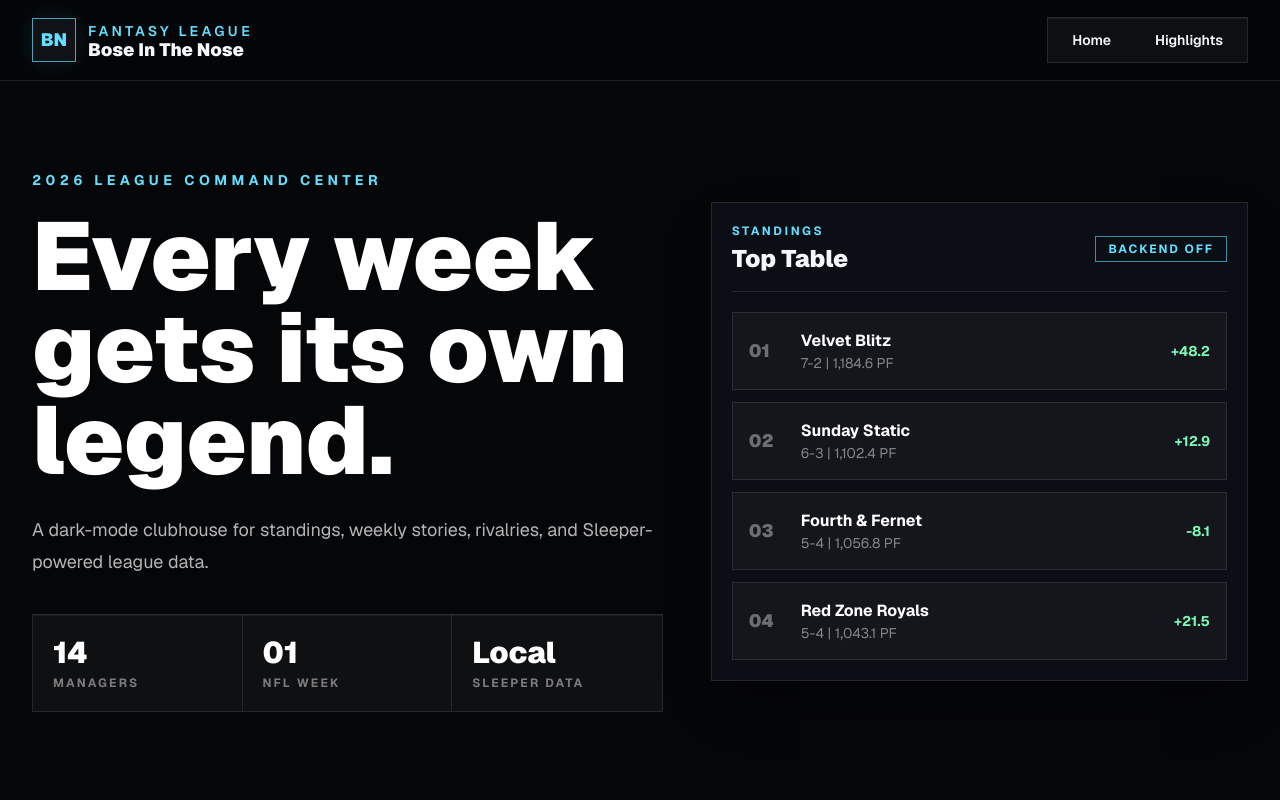
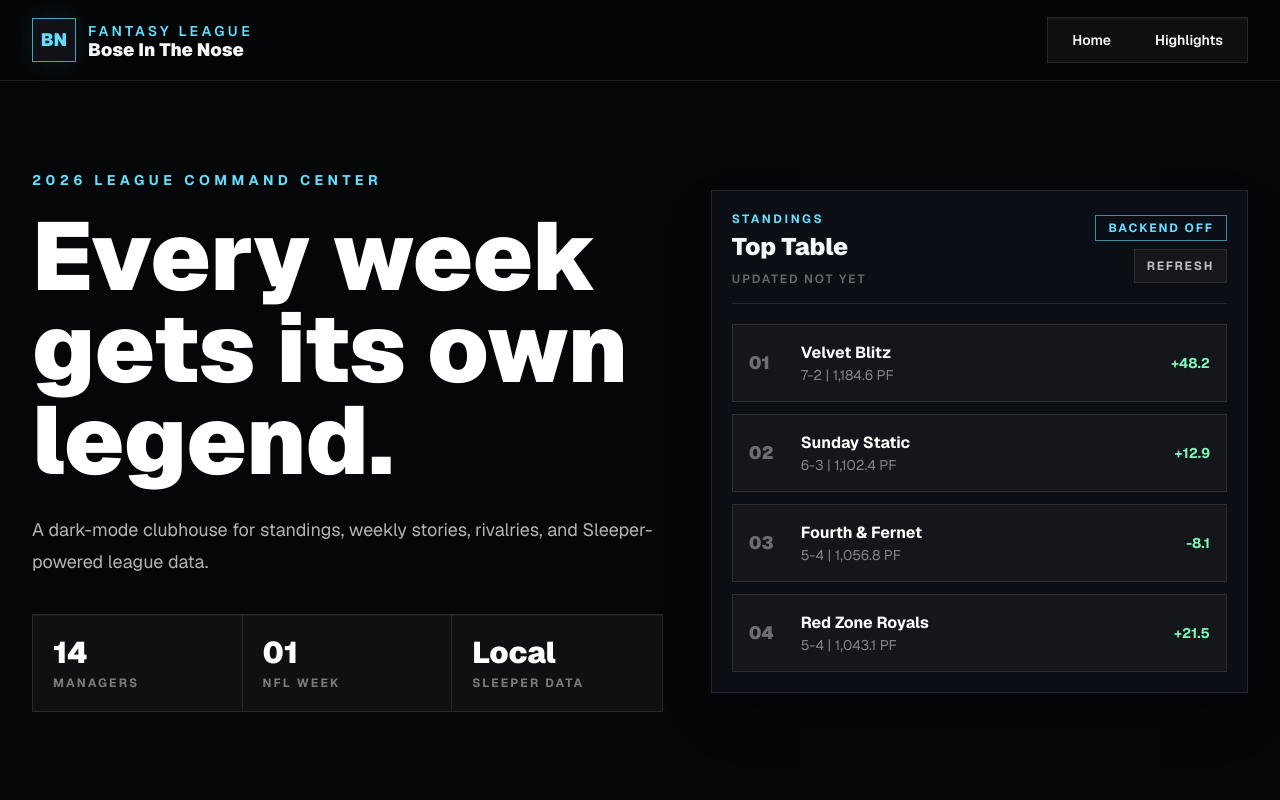
Before and after one commit to Springbock99/BoseInTheNose, a Next.js app: page / in a window 1280 px wide. Shown: the top 800 px of the page. Built offline with nearby package versions, Linux system fonts and the light colour scheme; no server answers.

Commit message:
Add automatic Sleeper data refresh

```diff
--- a/app/LeagueDashboard.tsx
+++ b/app/LeagueDashboard.tsx
@@ -1,6 +1,6 @@
 'use client';
 
-import { useEffect, useMemo, useState } from 'react';
+import { useCallback, useEffect, useMemo, useState } from 'react';
 
 type SleeperUser = {
   user_id: string;
@@ -89,6 +89,7 @@ const fallbackHighlights: Highlight[] = [
 ];
 
 const navItems = ['Home', 'Highlights'];
+const refreshIntervalMs = 60_000;
 
 function formatRecord(roster: SleeperRoster) {
   const wins = roster.settings?.wins ?? 0;
@@ -185,40 +186,56 @@ export default function LeagueDashboard() {
   const [leagueData, setLeagueData] = useState<LeagueResponse | null>(null);
   const [matchups, setMatchups] = useState<Matchup[]>([]);
   const [status, setStatus] = useState<'loading' | 'ready' | 'offline'>('loading');
+  const [lastUpdated, setLastUpdated] = useState<Date | null>(null);
+  const [isRefreshing, setIsRefreshing] = useState(false);
 
-  useEffect(() => {
-    let cancelled = false;
+  const loadLeague = useCallback(async (shouldUpdate = () => true) => {
+    setIsRefreshing(true);
 
-    async function loadLeague() {
     try {
-        const leagueResponse = await fetch(`${apiBaseUrl}/api/league`);
+      const leagueResponse = await fetch(`${apiBaseUrl}/api/league`, { cache: 'no-store' });
       if (!leagueResponse.ok) {
         throw new Error('League request failed');
       }
 
       const data = (await leagueResponse.json()) as LeagueResponse;
       const week = data.state?.week || 1;
-        const matchupsResponse = await fetch(`${apiBaseUrl}/api/league/matchups/${week}`);
+      const matchupsResponse = await fetch(`${apiBaseUrl}/api/league/matchups/${week}`, { cache: 'no-store' });
       const matchupData = matchupsResponse.ok ? await matchupsResponse.json() : { matchups: [] };
 
-        if (!cancelled) {
+      if (!shouldUpdate()) {
+        return;
+      }
+
       setLeagueData(data);
       setMatchups(matchupData.matchups || []);
+      setLastUpdated(new Date());
       setStatus('ready');
+    } catch {
+      if (!shouldUpdate()) {
+        return;
       }
-      } catch {
-        if (!cancelled) {
+
       setStatus('offline');
+    } finally {
+      if (shouldUpdate()) {
+        setIsRefreshing(false);
       }
     }
-    }
+  }, []);
 
-    loadLeague();
+  useEffect(() => {
+    let mounted = true;
+    const shouldUpdate = () => mounted;
+
+    loadLeague(shouldUpdate);
+    const interval = window.setInterval(() => loadLeague(shouldUpdate), refreshIntervalMs);
 
     return () => {
-      cancelled = true;
+      mounted = false;
+      window.clearInterval(interval);
     };
-  }, []);
+  }, [loadLeague]);
 
   const teams = useMemo(() => (leagueData ? buildTeams(leagueData) : fallbackTeams), [leagueData]);
   const highlights = useMemo(
@@ -230,6 +247,9 @@ export default function LeagueDashboard() {
   const season = leagueData?.league.season || '2026';
   const totalManagers = leagueData?.league.total_rosters || 14;
   const currentWeek = leagueData?.state.week || 1;
+  const lastUpdatedLabel = lastUpdated
+    ? lastUpdated.toLocaleTimeString([], { hour: '2-digit', minute: '2-digit' })
+    : 'Not yet';
 
   return (
     <main className="min-h-screen bg-[#050608] text-[#f5f8fb]">
@@ -293,10 +313,23 @@ export default function LeagueDashboard() {
             <div>
               <p className="text-xs font-bold uppercase tracking-[0.22em] text-[#62dfff]">Standings</p>
               <h2 className="mt-1 text-2xl font-black">Top Table</h2>
+              <p className="mt-2 text-xs font-semibold uppercase tracking-[0.16em] text-white/38">
+                Updated {lastUpdatedLabel}
+              </p>
             </div>
+            <div className="flex flex-col items-end gap-2">
               <span className="border border-[#62dfff]/60 px-3 py-1 text-xs font-bold uppercase tracking-[0.16em] text-[#62dfff]">
                 {status === 'ready' ? 'Sleeper live' : status === 'loading' ? 'Syncing' : 'Backend off'}
               </span>
+              <button
+                type="button"
+                onClick={() => loadLeague()}
+                disabled={isRefreshing}
+                className="border border-white/10 bg-white/[0.04] px-3 py-2 text-xs font-bold uppercase tracking-[0.14em] text-white/72 transition hover:border-[#62dfff]/50 hover:text-[#62dfff] disabled:cursor-wait disabled:opacity-50"
+              >
+                {isRefreshing ? 'Refreshing' : 'Refresh'}
+              </button>
+            </div>
           </div>
           <div className="space-y-3">
             {teams.map((team, index) => (
```
Lines whose indentation alone changed are shown as unchanged.
